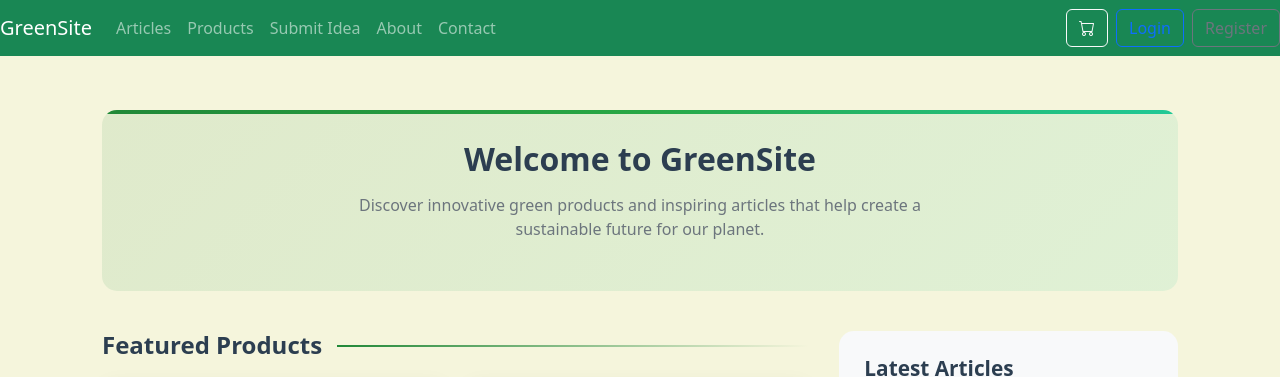
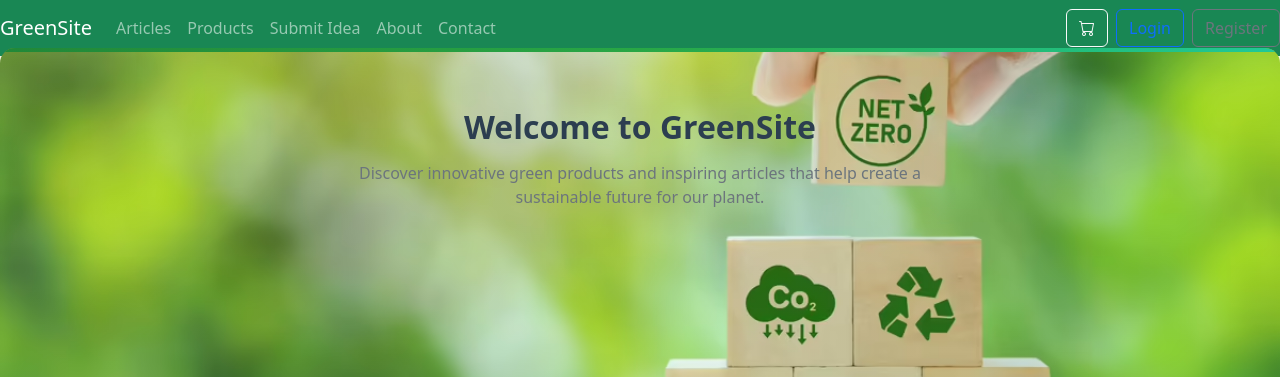
Before and after one commit to virendrasinh-bodana/greensite, a Django app: page / in a window 1280 px wide. Shown: the top 377 px of the page. Run offline with Django 5.2, Linux system fonts and the light colour scheme; data comes from the database, SQL or seed files in the repository.

Commit message:
added the Write an article feature in article.html files and for add to cart removed the javaScript code and added related views

```diff
--- a/main/templates/main/articles.html
+++ b/main/templates/main/articles.html
@@ -2,6 +2,7 @@
 
 {% block content %}
 <h1 class="mb-4">Articles</h1>
+<a href="{% url 'article_add' %}" class="btn btn-success mb-4">Write an Article</a>
 <div class="row row-cols-1 row-cols-sm-2 row-cols-md-3 g-4">
     {% for article in object_list %}
         <div class="col">
--- a/main/templates/main/home.html
+++ b/main/templates/main/home.html
@@ -1,4 +1,5 @@
 {% extends 'base.html' %}
+{% load static %}
 
 {% block content %}
 <style>
@@ -13,14 +14,22 @@
         display: flex;
         flex-direction: column;
         gap: 40px;
-        margin-top: 30px;
+        margin-top: 0px;
     }
 
     /* Hero Section */
     .hero-section {
-        background: linear-gradient(135deg, rgba(33, 136, 56, 0.1), rgba(32, 201, 151, 0.1));
+        background: linear-gradient(135deg, rgba(33, 136, 56, 0.1), rgba(32, 201, 151, 0.1)), url("{% static 'main/eco.avif' %}");
+        background-size: cover;
+        background-position: center;
         border-radius: 15px;
-        padding: 30px;
+        padding: 60px 0; /* double the vertical padding */
+        min-height: 400px; /* ensure at least double the previous height */
+        width: 100vw;
+        max-width: 100vw;
+        margin-left: 50%;
+        margin-top: -3%;
+        transform: translateX(-50%);
         text-align: center;
         position: relative;
         overflow: hidden;
@@ -383,7 +392,7 @@
                             {% if product.id|stringformat:"s" in cart %}
                                 <button class="btn btn-secondary btn-sm mt-2" disabled>Added to Cart</button>
                             {% else %}
-                                <form class="add-to-cart-form" data-product-id="{{ product.id }}" method="post" action="{% url 'add_to_cart' product.id %}">
+                                <form method="post" action="{% url 'add_to_cart' product.id %}">
                                     {% csrf_token %}
                                     <button type="submit" class="btn btn-success btn-sm mt-2">Add to Cart</button>
                                 </form>
@@ -423,44 +432,5 @@
     </div>
 </div>
 
-<script>
-document.addEventListener('DOMContentLoaded', function() {
-    document.querySelectorAll('.add-to-cart-form').forEach(function(form) {
-        form.addEventListener('submit', function(e) {
-            e.preventDefault();
-            var productId = form.getAttribute('data-product-id');
-            var url = form.getAttribute('action');
-            var csrfToken = form.querySelector('[name=csrfmiddlewaretoken]').value;
-            fetch(url, {
-                method: 'POST',
-                headers: {
-                    'X-CSRFToken': csrfToken,
-                    'X-Requested-With': 'XMLHttpRequest',
-                },
-            }).then(function(response) {
-                if (response.ok) {
-                    var btn = form.querySelector('button[type=submit]');
-                    btn.textContent = 'Added to Cart';
-                    btn.classList.remove('btn-success');
-                    btn.classList.add('btn-secondary');
-                    btn.disabled = true;
-                }
-            });
-        });
-    });
-    // Listen for cart update events to re-enable buttons
-    window.addEventListener('cart-updated', function(e) {
-        var productId = e.detail.productId;
-        var form = document.querySelector('.add-to-cart-form[data-product-id="' + productId + '"]');
-        if (form) {
-            var btn = form.querySelector('button[type=submit]');
-            btn.textContent = 'Add to Cart';
-            btn.classList.remove('btn-secondary');
-            btn.classList.add('btn-success');
-            btn.disabled = false;
-        }
-    });
-});
-</script>
 
 {% endblock %}
--- a/main/urls.py
+++ b/main/urls.py
@@ -7,6 +7,7 @@ urlpatterns = [
     path('', views.home, name='home'),
     path('articles/', views.ArticleListView.as_view(), name='articles'),
     path('article/<int:pk>/', views.ArticleDetailView.as_view(), name='article_detail'),
+    path('article/add/', views.ArticleCreateView.as_view(), name='article_add'),
     path('products/', views.product_list, name='products'),
     path('product/<int:pk>/', views.ProductDetailView.as_view(), name='product_detail'),
     path('product/add/', views.ProductCreateView.as_view(), name='product_add'),
--- a/main/views.py
+++ b/main/views.py
@@ -1,7 +1,7 @@
 from django.shortcuts import render, redirect, get_object_or_404
 from django.views.generic import ListView, DetailView, CreateView, UpdateView, DeleteView
 from .models import Article, Product, Review, UserProfile, VisitHistory, ContactMessage, Upload, Category
-from .forms import RegisterForm, ProductForm, ReviewForm, UserProfileForm,ContactMessageForm, UploadForm, CategoryForm
+from .forms import RegisterForm, ProductForm, ReviewForm, UserProfileForm,ContactMessageForm, UploadForm, CategoryForm, ArticleForm
 from django.urls import reverse_lazy
 from django.contrib.auth.mixins import LoginRequiredMixin
 from django.contrib.auth import login, authenticate, logout
@@ -208,7 +208,7 @@ def add_to_cart(request, product_id):
         request.session['cart'] = cart
         if request.headers.get('x-requested-with') == 'XMLHttpRequest':
             return HttpResponse(status=200)
-    return redirect('cart')
+    return redirect('home')
 
 
 def remove_from_cart(request, product_id):
@@ -230,3 +230,10 @@ def cart_view(request):
         products.append({'product': product, 'quantity': quantity, 'subtotal': product.price * quantity if product.price else 0})
         total += product.price * quantity if product.price else 0
     return render(request, 'main/cart.html', {'cart_items': products, 'total': total})
+
+# Article create view
+class ArticleCreateView(LoginRequiredMixin, CreateView):
+    model = Article
+    form_class = ArticleForm
+    template_name = 'main/article_form.html'
+    success_url = reverse_lazy('articles')
```
Also changed, not shown: main/templates/main/article_form.html (added, +10 -0 lines), main/static/main/eco.avif (added).
